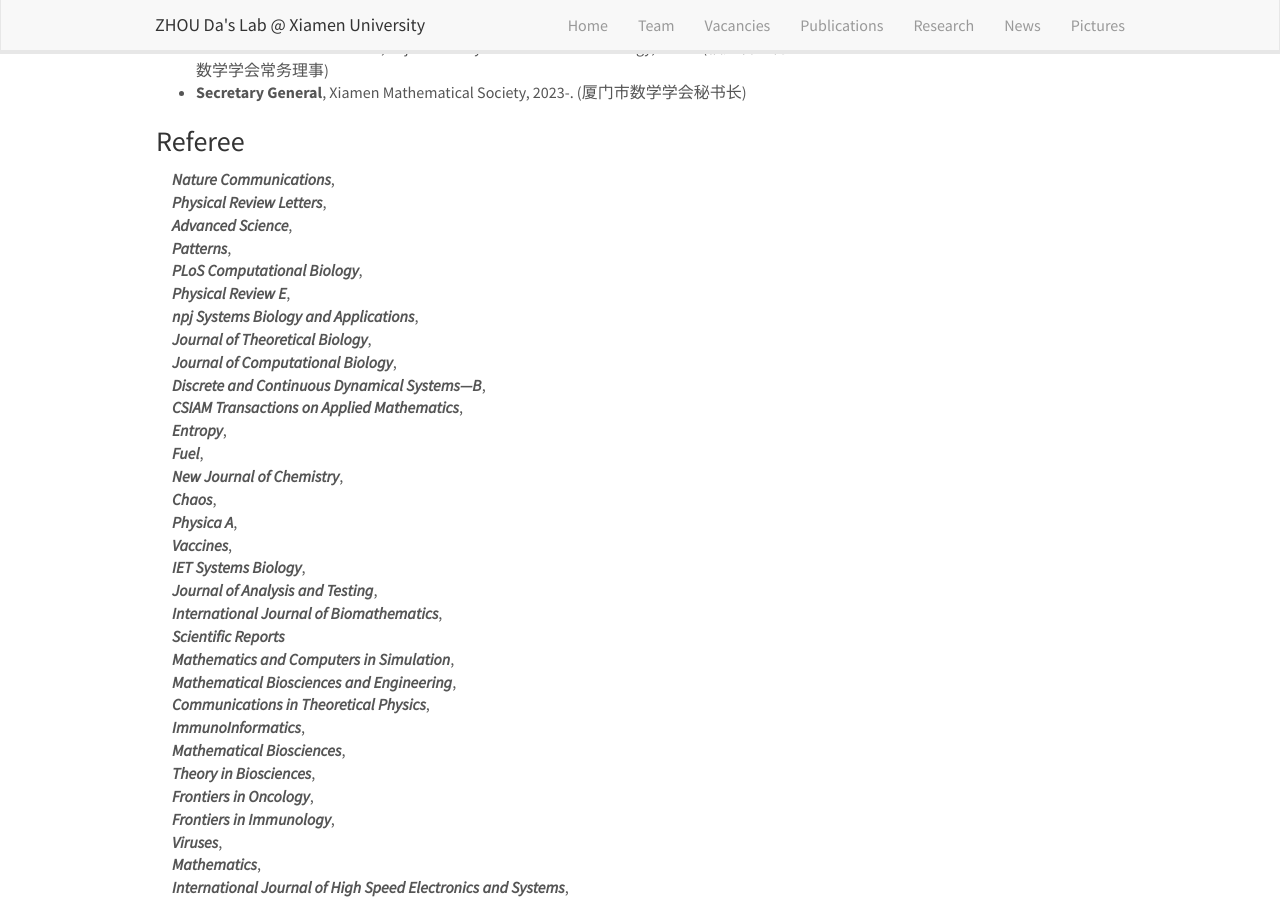
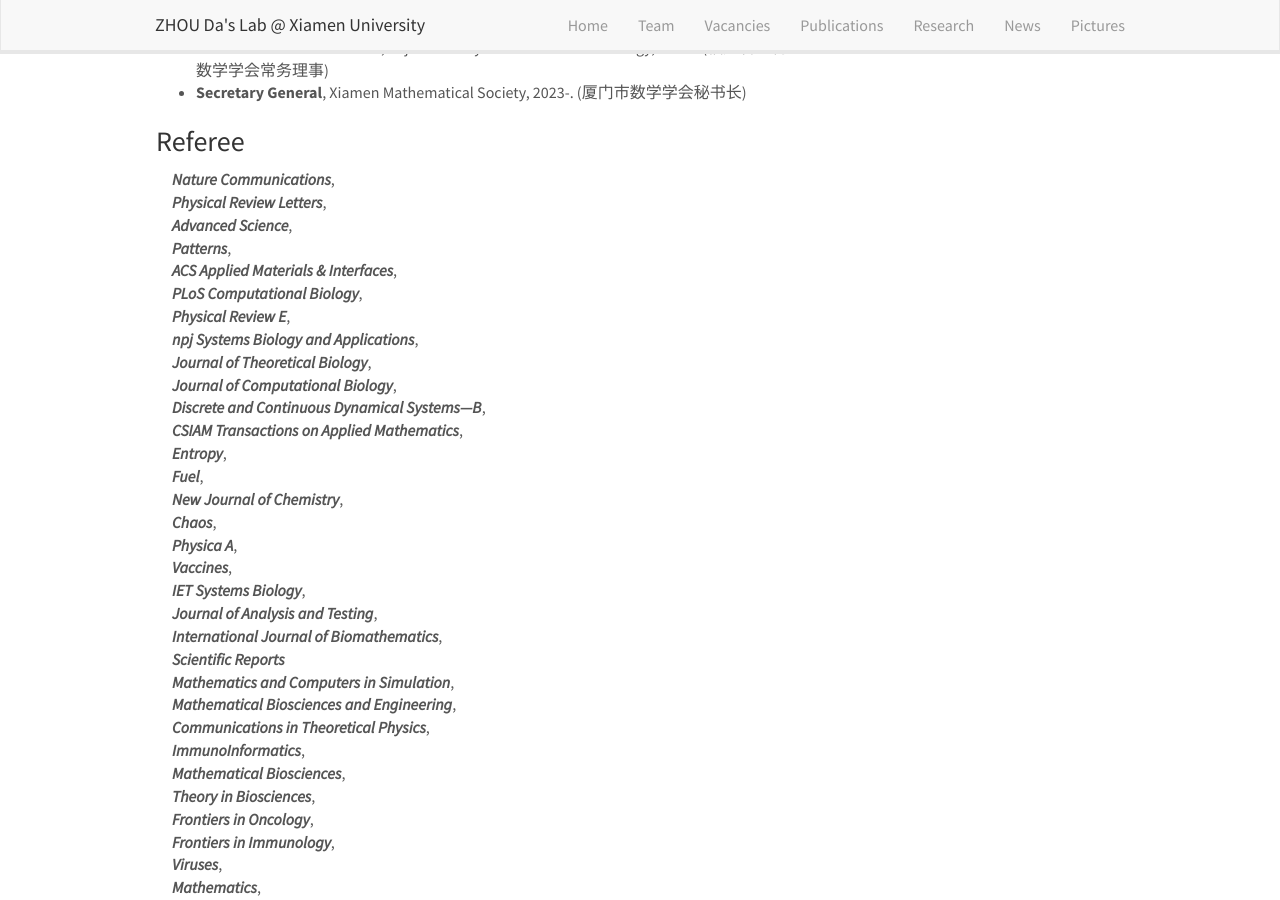
Before and after one commit to ZhouDaLab/zhoudalab.github.io, a Jekyll site: the page built from _pages/home.md, in a window 1280 px wide and 900 px high, scrolled down 1946 px. Built offline with Jekyll 4.4.1, drawn with Linux system fonts in a browser that asks for light colours; nearby versions of some CDN libraries.

Commit message:
Update home.md

```diff
--- a/_pages/home.md
+++ b/_pages/home.md
@@ -78,6 +78,7 @@ Email：zhouda@xmu.edu.cn
 &emsp;***Physical Review Letters***,
 &emsp;***Advanced Science***,
 &emsp;***Patterns***,
+&emsp;***ACS Applied Materials & Interfaces***,
 &emsp;***PLoS Computational Biology***,
 &emsp;***Physical Review E***,
 &emsp;***npj Systems Biology and Applications***,
```
